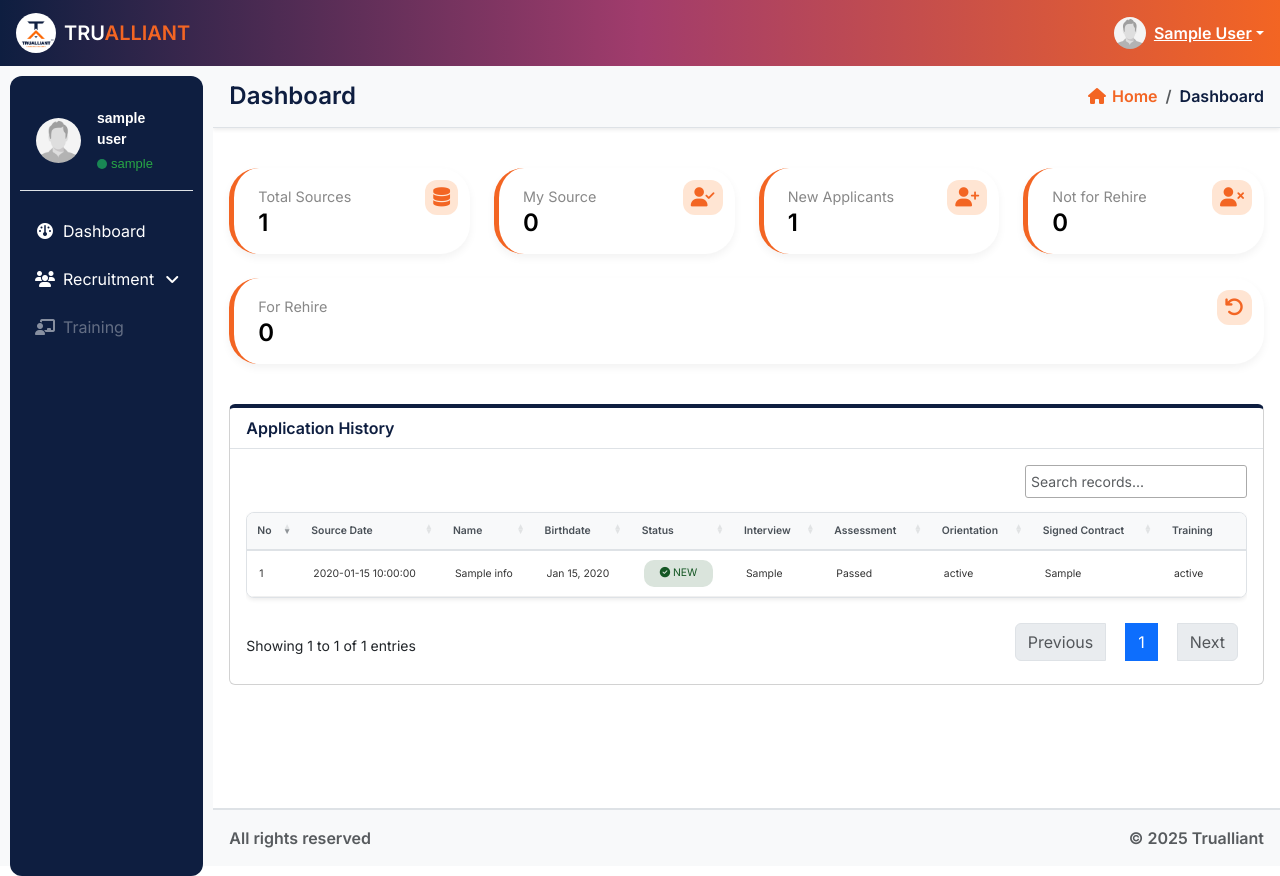
After one commit to JETHQGC/TRUALLIANT, a PHP site: page /dashboard_admin.php in a window 1280 px wide. The commit adds this page. Run offline with PHP 8.4, Linux system fonts and the light colour scheme; the visitor is signed in with stand-in values (Sample User, id 1); tables that the repository leaves empty or names only in its code hold one stand-in row (values such as "Sample post"); some libraries are stand-ins or nearby versions.

Commit message:
6/17/2025

```diff
--- /dev/null
+++ b/dashboard_admin.php
@@ -0,0 +1,226 @@
+<?php include 'includes/session.php'; ?>
+<?php include 'includes/header.php'; ?>
+<?php include 'includes/navbar.php'; ?>
+<?php include 'includes/scripts.php'; ?>
+
+
+
+
+<!-- Global Loader -->
+<div id="globalLoader" class="global-loader">
+  <div class="loader-content text-center">
+    <img src="images/Trualliant.gif" alt="Loading..." style="width: 200px;">
+  </div>
+</div>
+
+<!-- Offcanvas Sidebar (Mobile) -->
+<div class="offcanvas offcanvas-start d-lg-none bg-light" tabindex="-1" id="mobileSidebar">
+  <div class="offcanvas-header">
+    <h5 class="offcanvas-title">Menu</h5>
+    <button type="button" class="btn-close" data-bs-dismiss="offcanvas" aria-label="Close"></button>
+  </div>
+  <div class="offcanvas-body p-0">
+    <?php include 'includes/menubar.php'; ?>
+  </div>
+</div>
+
+<!-- Page Wrapper -->
+<div class="d-flex flex-column min-vh-100">
+  <div class="container-fluid flex-grow-1 d-flex flex-column">
+    <div class="row flex-grow-1">
+      <!-- Static Sidebar -->
+      <div class="col-lg-2 d-none d-lg-block bg-light p-0 flex-shrink-0" style="height: 100vh;">
+        <?php include 'includes/menubar.php'; ?>
+      </div>
+
+      <!-- Main Content -->
+      <div class="col-lg-10 d-flex flex-column pt-0 pe-0 pb-0 ps-0">
+        <div class="flex-grow-1 overflow-auto">
+
+          <!-- Breadcrumb -->
+          <section class="py-3 px-3 mb-3 border-bottom shadow-sm bg-light">
+            <div class="d-flex justify-content-between align-items-center flex-wrap">
+              <h4 class="mb-0" style="color: #0e1e40; font-weight: 700;">Dashboard</h4>
+              <nav aria-label="breadcrumb">
+                <ol class="breadcrumb mb-0 bg-transparent">
+                  <li class="breadcrumb-item">
+                    <a href="dashboard.php" style="text-decoration: none; color: #f36523; font-weight: bold; display: flex; align-items: center; gap: 6px;">
+                      <i class="fa fa-home" style="color: #f36523;"></i> Home
+                    </a>
+                  </li>
+                  <li class="breadcrumb-item active" aria-current="page" style="color: #0e1e40; font-weight: 600;">Dashboard</li>
+                </ol>
+              </nav>
+            </div>
+          </section>
+
+          <?php
+          $name = isset($user['name']) ? $user['name'] : '';
+
+          $totalSource = $conn->query("SELECT COUNT(*) AS count FROM source")->fetch_assoc()['count'];
+          $Mysource = $conn->query("SELECT COUNT(*) AS count FROM source WHERE source_by = '$name'")->fetch_assoc()['count'];
+          $New = $conn->query("SELECT COUNT(*) AS count FROM source WHERE status = 'New'")->fetch_assoc()['count'];
+          $Notforrehire = $conn->query("SELECT COUNT(*) AS count FROM source WHERE status = 'Previous TA Employee not For Rehire'")->fetch_assoc()['count'];
+          $Rehire = $conn->query("SELECT COUNT(*) AS count FROM source WHERE status = 'For Rehire Check'")->fetch_assoc()['count'];
+
+          $kpiCards = [
+            ['title' => 'Total Sources', 'count' => number_format($totalSource), 'icon' => 'fas fa-database'],
+            ['title' => 'My Source', 'count' => number_format($Mysource), 'icon' => 'fas fa-user-check'],
+            ['title' => 'New Applicants', 'count' => number_format($New), 'icon' => 'fas fa-user-plus'],
+            ['title' => 'Not for Rehire', 'count' => number_format($Notforrehire), 'icon' => 'fas fa-user-times'],
+            ['title' => 'For Rehire', 'count' => number_format($Rehire), 'icon' => 'fas fa-arrow-rotate-left']
+          ];
+
+          $recent = $conn->query("
+            SELECT s.source_id, s.source_date, p.name, p.birthdate, s.status, i.initial_interview, a.assessment_status, o.orientation_status, e.signed_contract, t.trainee_status
+            FROM source s
+            LEFT JOIN personal_info p ON s.source_id = p.source_id
+            LEFT JOIN initial_interview i ON s.source_id = i.source_id
+            LEFT JOIN assessment a ON s.source_id = a.source_id
+            LEFT JOIN orientation o ON s.source_id = o.source_id
+            LEFT JOIN endorsement e ON s.source_id = e.source_id
+            LEFT JOIN training t ON e.endorsement_id = t.endorsement_id
+            ORDER BY s.source_id DESC
+          ");
+          ?>
+
+          <!-- KPI Cards -->
+          <div class="kpi-flex-container">
+            <?php foreach ($kpiCards as $card): ?>
+              <div class="kpi-card">
+                <div class="kpi-text">
+                  <h6><?= htmlspecialchars($card['title']) ?></h6>
+                  <h4><?= htmlspecialchars($card['count']) ?></h4>
+                </div>
+                <div class="kpi-icon">
+                  <i class="fa <?= $card['icon'] ?>"></i>
+                </div>
+              </div>
+            <?php endforeach; ?>
+          </div>
+
+          <!-- Recent Applicants Table -->
+          <div class="card mt-3 mx-3 my-3" style="border-top: 4px solid #0e1e40;">
+            <div class="card-header bg-white border-bottom">
+              <span class="fw-semibold" style="color: #0e1e40;">Application History</span>
+            </div>
+
+          <div class="card-body">
+  <div class="table-responsive">
+   <table id="mergedTable" class="table table-hover align-left text-nowrap shadow-sm rounded-3 mb-0" style="width:100%; border-collapse: separate; border-spacing: 0;">
+
+    <thead class="table-light">
+        <tr>
+          <th>No</th>
+          <th>Source Date</th>
+          <th>Name</th>
+          <th>Birthdate</th>
+          <th>Status</th>
+          <th>Interview</th>
+          <th>Assessment</th>
+          <th>Orientation</th>
+          <th>Signed Contract</th>
+          <th>Training</th>
+        </tr>
+      </thead>
+      <tbody>
+        <?php while($row = $recent->fetch_assoc()): ?>
+          <?php
+            $status = strtoupper($row['status'] ?? 'Unknown');
+            $badgeColor = '';
+            $icon = '';
+
+            if ($status === 'NEW') {
+              $badgeColor = 'background-color:rgb(218, 228, 220); color: #155724; border-radius: 10px;';
+              $icon = 'fa-check-circle';
+            } elseif ($status === 'PREVIOUS TA EMPLOYEE NOT FOR REHIRE') {
+              $badgeColor = 'background-color: #f8d7da; color: #721c24; border-radius: 10px;';
+              $icon = 'fa-times-circle';
+            } else {
+              $badgeColor = 'background-color: #e2e3e5; color:rgb(71, 118, 156); border-radius: 10px;';
+              $icon = 'fa-question-circle';
+            }
+          ?>
+          <tr>
+            <td><?= htmlspecialchars($row['source_id'] ?? '—') ?></td>
+            <td><?= htmlspecialchars($row['source_date'] ?? 'N/A') ?></td>
+            <td><?= htmlspecialchars($row['name'] ?? 'N/A') ?></td>
+            <td><?= !empty($row['birthdate']) ? date('M d, Y', strtotime($row['birthdate'])) : '—' ?></td>
+            <td>
+              <span class="badge px-3 py-2 d-inline-block" style="<?= $badgeColor ?>">
+                <i class="fa <?= $icon ?>"></i> <?= htmlspecialchars($status) ?>
+              </span>
+            </td>
+            <td><?= htmlspecialchars($row['initial_interview'] ?? '—') ?></td>
+            <td><?= htmlspecialchars($row['assessment_status'] ?? '—') ?></td>
+            <td><?= htmlspecialchars($row['orientation_status'] ?? '—') ?></td>
+            <td><?= htmlspecialchars($row['signed_contract'] ?? '—') ?></td>
+            <td><?= htmlspecialchars($row['trainee_status'] ?? '—') ?></td>
+          </tr>
+        <?php endwhile; ?>
+      </tbody>
+    </table>
+  </div>
+</div>
+
+          </div>
+        </div>
+
+        <!-- Footer -->
+        <footer class="bg-light border-top text-center py-0 flex-shrink-0">
+          <?php include 'includes/footer.php'; ?>
+        </footer>
+      </div>
+    </div>
+  </div>
+</div>
+
+
+
+<script>
+  document.addEventListener('DOMContentLoaded', function () {
+    const loader = document.getElementById('globalLoader');
+    if (loader) {
+      setTimeout(() => {
+        loader.classList.add('hidden');
+        loader.style.display = 'none';
+      }, 100);
+    }
+
+
+const table = $('#mergedTable').DataTable({
+  deferRender: true,
+  paging: true,
+  info: true,
+  fixedHeader: true,
+  lengthChange: false,
+  pageLength: 5,
+  order: [[0, 'desc']], // 👈 Sort first column (index 0) descending
+  language: {
+    search: "_INPUT_",
+    searchPlaceholder: "Search records...",
+    lengthMenu: "Show _MENU_ entries",
+  },
+  columnDefs: [
+    { orderable: false, targets: -1 }  // disable sorting on the checkbox column
+  ],
+  dom:
+    "<'datatable-controls d-flex flex-wrap justify-content-between align-items-center mb-2'<'datatable-length'l><'datatable-search'f>>" +
+    "<'datatable-wrapper table-responsive't>" +
+    "<'datatable-footer d-flex justify-content-between align-items-center mt-2'<'datatable-info'i><'datatable-paging'p>>",
+  initComplete: function () {
+    const loader = document.getElementById('globalLoader');
+    if (loader) {
+      loader.classList.add('hidden');
+      setTimeout(() => loader.style.display = 'none', 300);
+    }
+  }
+});
+  });
+
+  window.addEventListener("pageshow", function (event) {
+    if (event.persisted || (window.performance && window.performance.navigation.type === 2)) {
+      window.location.reload();
+    }
+  });
+</script>
--- a/includes/menubar.php
+++ b/includes/menubar.php
@@ -6,7 +6,7 @@
   $isSourceUser = strpos($username, 'source') === 0;
   $isRecruitmentUser = strpos($username, 'recruiter') === 0;
   $isTrainerUser = strpos($username, 'trainer') === 0;
-
+$isAdminUser = strpos($username, 'admin') === 0;
   // Set dashboard file based on user role
   if ($isSourceUser) {
     $dashboardPage = 'dashboard_source.php';
@@ -14,7 +14,10 @@
     $dashboardPage = 'dashboard_recruiter.php';
   } elseif ($isTrainerUser) {
     $dashboardPage = 'dashboard_trainer.php';
-  } else {
+  } elseif ($isAdminUser) {
+    $dashboardPage = 'dashboard_admin.php';
+  }
+  else {
     $dashboardPage = 'dashboard.php'; // fallback
   }
 
```
Also changed, not shown: login.php (+28 -0 lines).
